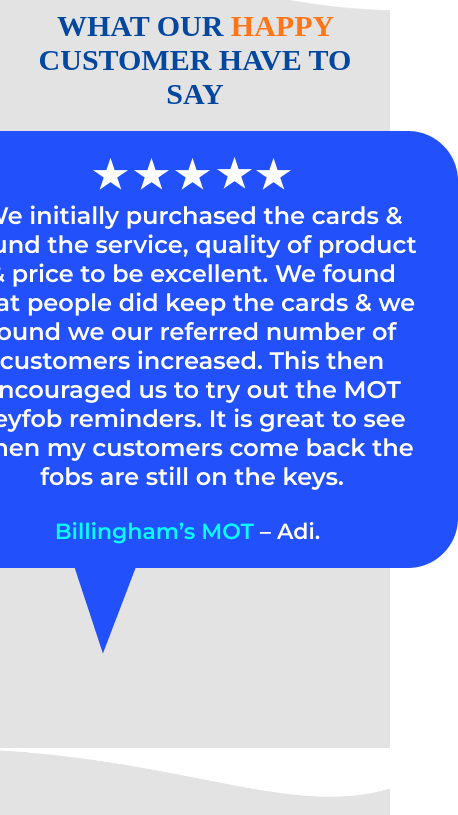
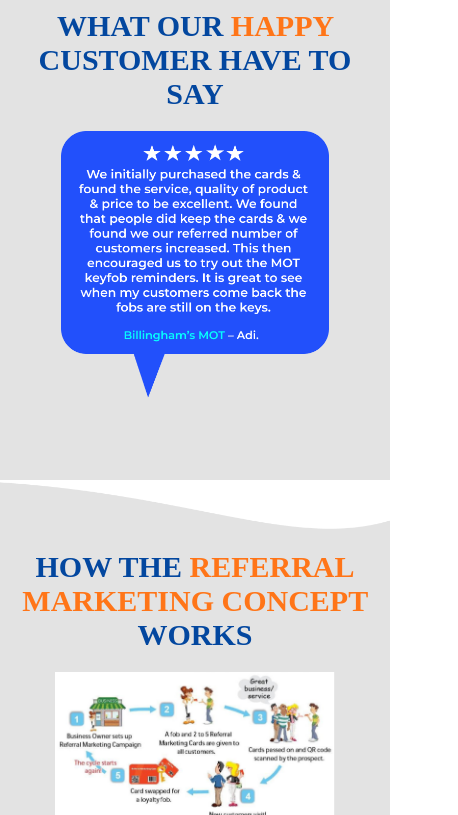
Before and after one commit to Ayotomiwadavid/Proactive, a plain HTML site: page index.html in a window 390 px wide. Shown: the part 3580-4395 px from the top of the page, 458 px wide, since content can reach past the window. Drawn offline with Linux system fonts and the light colour scheme.

Commit message:
saving progress

```diff
--- a/index.html
+++ b/index.html
@@ -82,9 +82,11 @@
     <aside class="aside">
         <h3 class="sectionTitle" style="text-align: center;">What ouR <span class="yellow">happy</span> customer have to say</h3>
 
-        <img class="mySlides" src="./review1.png">
-        <img class="mySlides" src="./Review 2.png">
-        <img class="mySlides" src="./review3.png">
+        <div class="reviewContainer">
+            <img class="mySlides" src="./review1.png">
+            <img class="mySlides" src="./Review 2.png">
+            <img class="mySlides" src="./review3.png">
+        </div>
     </aside>
 
     <section class="aside">
--- a/style.css
+++ b/style.css
@@ -631,4 +631,15 @@
     .thirdsectionLogo{
         width: 90%;
     }
+
+    .reviewContainer{
+        width: 80%;
+        display: flex;
+        align-items: center;
+        justify-content: center;
+    }
+
+    .reviewContainer img{
+        width: 96%;
+    }
 }
```
